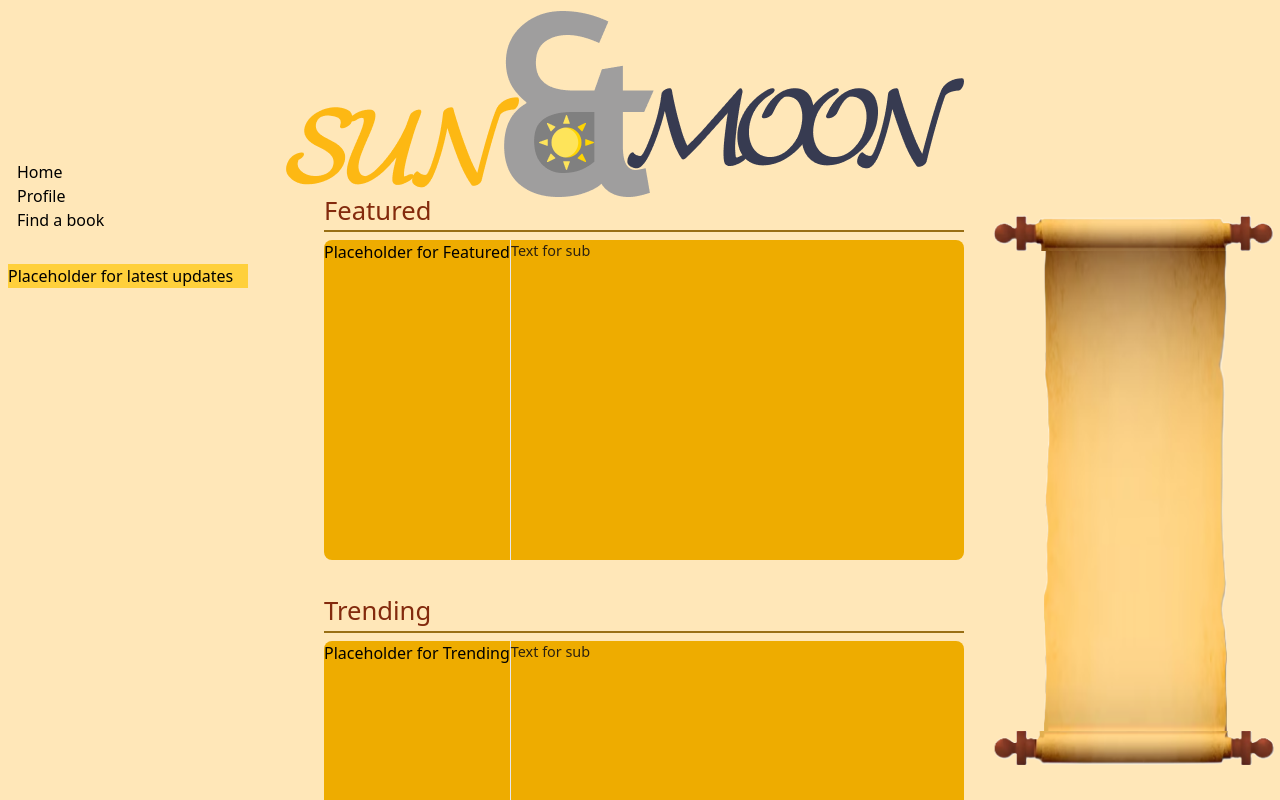
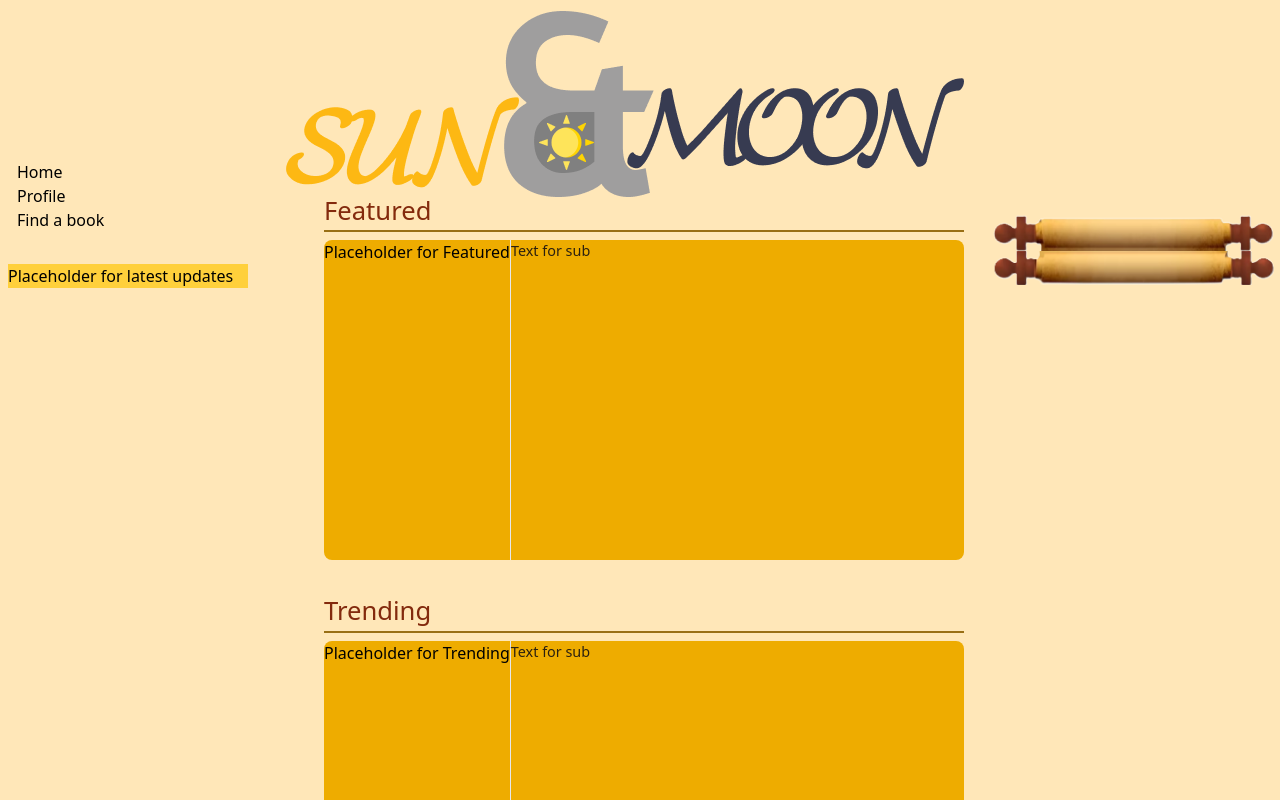
Before and after one commit to Malekkos/Sun-and-Moon, a Nuxt app: page /home in a window 1280 px wide. Shown: the top 800 px of the page. Built offline with nearby package versions, Linux system fonts and the light colour scheme.

Commit message:
made the scroll appear furled. This is likely subject to change, because im more thinking that it should start furled, rather than happen in post. This would also be consistent with wanting to have a function modify how its being unfurled

```diff
--- a/pages/home.vue
+++ b/pages/home.vue
@@ -127,7 +127,7 @@ cont. sun in the middle of the words SUN and MOON)
           </main>
           <div class="bodySectionScroll">
             <div class="scrollWrapper">
-              <img id="papScrollTop" src="../public/papScrollTop.png"/>
+              <img id="papScrollTop" @click="extendScroll(123)" src="../public/papScrollTop.png"/>
               <img id="papScrollMid" src="../public/papScrollMid.png"/>
               <img id="papScrollBot" src="../public/papScrollBot.png"/>
             </div>
@@ -144,6 +144,13 @@ definePageMeta({
   title: "Home page of Sun & Moon",
   layout: "home",
 })
+
+
+  const extendScroll = (loc: number) => {
+    const yCord = 0
+    console.log("ran this function.", " This is the location: ", loc)
+  }
+
 </script>
 
 <style lang="postcss" scoped>
@@ -211,10 +218,10 @@ definePageMeta({
 }
 
 #papScrollMid {
-  @apply w-[63.4%] h-[30rem];
+  @apply w-[63.4%] h-[30rem] z-0;
 }
 
 #papScrollBot {
-  @apply w-[100%]
+  @apply w-[100%] pb-[30rem] overflow-hidden bottom-[30rem] bg-[#FFE7B8] relative z-30;
 }
 </style>
```
